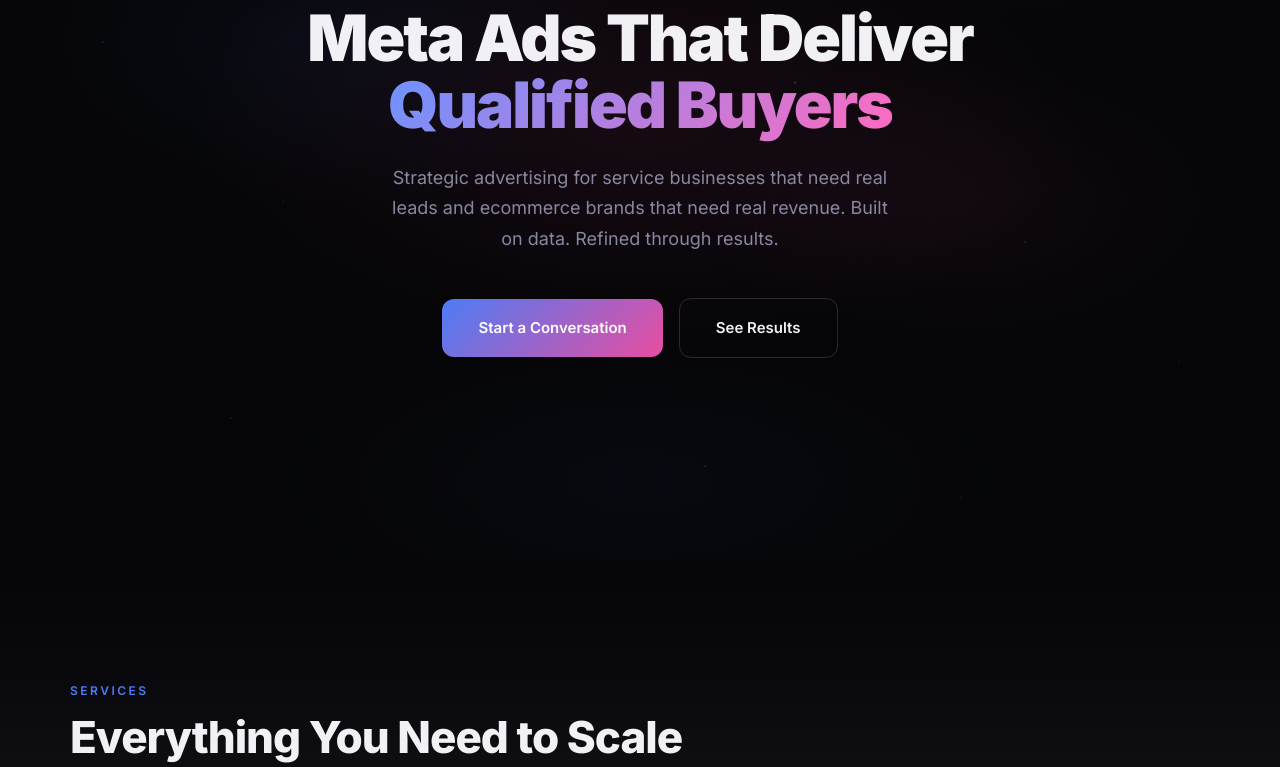
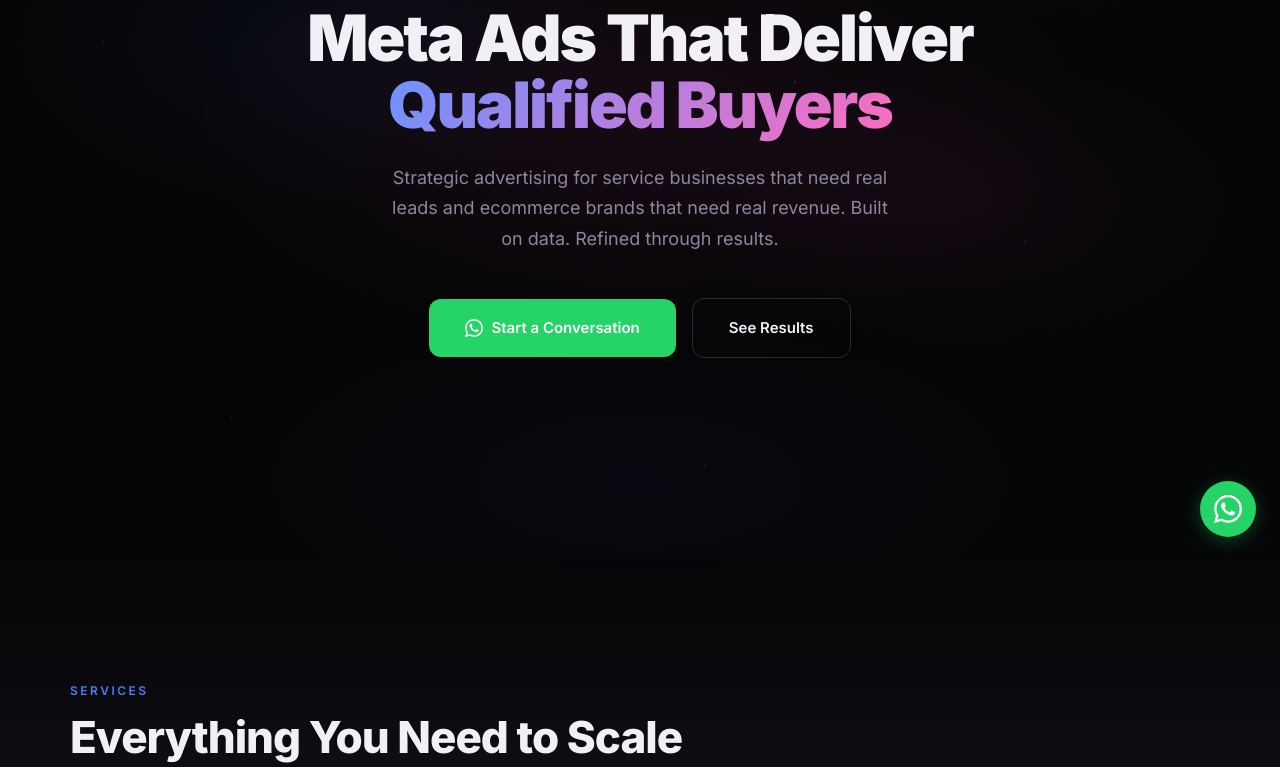
Before and after one commit to lumenmarketingsolutions/mk7media, a Flask app: page / in a window 1280 px wide. Shown: the part 239-1006 px from the top of the page. Run offline with Flask 3, Linux system fonts and the light colour scheme.

Commit message:
Add WhatsApp CTA button in hero + floating WhatsApp bubble, both to Mary Kate's number
Co-Authored-By: Claude Opus 4.6 (1M context) <noreply@anthropic.com>

```diff
--- a/templates/index.html
+++ b/templates/index.html
@@ -795,7 +795,10 @@
     <h1>Meta Ads That Deliver <span class="grad-text">Qualified Buyers</span></h1>
     <p>Strategic advertising for service businesses that need real leads and ecommerce brands that need real revenue. Built on data. Refined through results.</p>
     <div class="hero-ctas">
-      <a href="#inquiry" class="btn-primary">Start a Conversation</a>
+      <a href="https://wa.me/96179018107?text=Hey%2C%20I%20want%20to%20learn%20more%20about%20your%20services" target="_blank" class="btn-primary" style="background:#25D366;">
+        <svg viewBox="0 0 24 24" width="18" height="18" fill="white" style="flex-shrink:0;"><path d="M17.472 14.382c-.297-.149-1.758-.867-2.03-.967-.273-.099-.471-.148-.67.15-.197.297-.767.966-.94 1.164-.173.199-.347.223-.644.075-.297-.15-1.255-.463-2.39-1.475-.883-.788-1.48-1.761-1.653-2.059-.173-.297-.018-.458.13-.606.134-.133.298-.347.446-.52.149-.174.198-.298.298-.497.099-.198.05-.371-.025-.52-.075-.149-.669-1.612-.916-2.207-.242-.579-.487-.5-.669-.51-.173-.008-.371-.01-.57-.01-.198 0-.52.074-.792.372-.272.297-1.04 1.016-1.04 2.479 0 1.462 1.065 2.875 1.213 3.074.149.198 2.096 3.2 5.077 4.487.709.306 1.262.489 1.694.625.712.227 1.36.195 1.871.118.571-.085 1.758-.719 2.006-1.413.248-.694.248-1.289.173-1.413-.074-.124-.272-.198-.57-.347m-5.421 7.403h-.004a9.87 9.87 0 01-5.031-1.378l-.361-.214-3.741.982.998-3.648-.235-.374a9.86 9.86 0 01-1.51-5.26c.001-5.45 4.436-9.884 9.888-9.884 2.64 0 5.122 1.03 6.988 2.898a9.825 9.825 0 012.893 6.994c-.003 5.45-4.437 9.884-9.885 9.884m8.413-18.297A11.815 11.815 0 0012.05 0C5.495 0 .16 5.335.157 11.892c0 2.096.547 4.142 1.588 5.945L.057 24l6.305-1.654a11.882 11.882 0 005.683 1.448h.005c6.554 0 11.89-5.335 11.893-11.893a11.821 11.821 0 00-3.48-8.413z"/></svg>
+        Start a Conversation
+      </a>
       <a href="#results" class="btn-secondary">See Results</a>
     </div>
   </div>
@@ -1242,5 +1245,8 @@ async function nextStep() {
 }
 </script>
 
+<a href="https://wa.me/96179018107?text=Hey%2C%20I%20want%20to%20learn%20more%20about%20your%20services" target="_blank" style="position:fixed;bottom:24px;right:24px;width:56px;height:56px;background:#25D366;border-radius:50%;display:flex;align-items:center;justify-content:center;z-index:99;box-shadow:0 4px 20px rgba(37,211,102,0.3);transition:transform 0.2s;" onmouseover="this.style.transform='scale(1.1)'" onmouseout="this.style.transform='scale(1)'">
+  <svg viewBox="0 0 24 24" width="28" height="28" fill="white"><path d="M17.472 14.382c-.297-.149-1.758-.867-2.03-.967-.273-.099-.471-.148-.67.15-.197.297-.767.966-.94 1.164-.173.199-.347.223-.644.075-.297-.15-1.255-.463-2.39-1.475-.883-.788-1.48-1.761-1.653-2.059-.173-.297-.018-.458.13-.606.134-.133.298-.347.446-.52.149-.174.198-.298.298-.497.099-.198.05-.371-.025-.52-.075-.149-.669-1.612-.916-2.207-.242-.579-.487-.5-.669-.51-.173-.008-.371-.01-.57-.01-.198 0-.52.074-.792.372-.272.297-1.04 1.016-1.04 2.479 0 1.462 1.065 2.875 1.213 3.074.149.198 2.096 3.2 5.077 4.487.709.306 1.262.489 1.694.625.712.227 1.36.195 1.871.118.571-.085 1.758-.719 2.006-1.413.248-.694.248-1.289.173-1.413-.074-.124-.272-.198-.57-.347m-5.421 7.403h-.004a9.87 9.87 0 01-5.031-1.378l-.361-.214-3.741.982.998-3.648-.235-.374a9.86 9.86 0 01-1.51-5.26c.001-5.45 4.436-9.884 9.888-9.884 2.64 0 5.122 1.03 6.988 2.898a9.825 9.825 0 012.893 6.994c-.003 5.45-4.437 9.884-9.885 9.884m8.413-18.297A11.815 11.815 0 0012.05 0C5.495 0 .16 5.335.157 11.892c0 2.096.547 4.142 1.588 5.945L.057 24l6.305-1.654a11.882 11.882 0 005.683 1.448h.005c6.554 0 11.89-5.335 11.893-11.893a11.821 11.821 0 00-3.48-8.413z"/></svg>
+</a>
 </body>
 </html>
```
